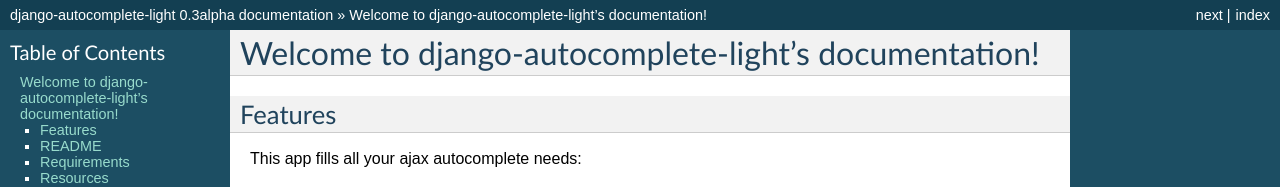
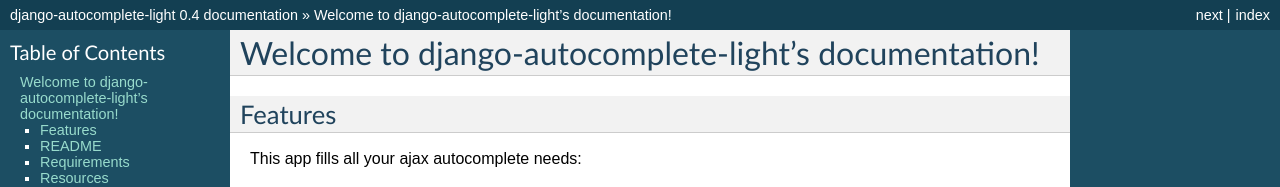
Before and after one commit to yourlabs/django-autocomplete-light, a Sphinx documentation site: the page built from docs/source/index.rst, in a window 1280 px wide and 900 px high. Shown: the top 187 px of the window. Built offline with Sphinx 7.4.7, drawn with Linux system fonts in a browser that asks for light colours; some of the changed text lies outside the part shown.

Commit message:
Version bump in docs

```diff
--- a/docs/source/conf.py
+++ b/docs/source/conf.py
@@ -66,9 +66,9 @@
 # built documents.
 #
 # The short X.Y version.
-version = '0.3'
+version = '0.4'
 # The full version, including alpha/beta/rc tags.
-release = '0.3alpha'
+release = '0.4'
 
 # The language for content autogenerated by Sphinx. Refer to documentation
 # for a list of supported languages.
```
